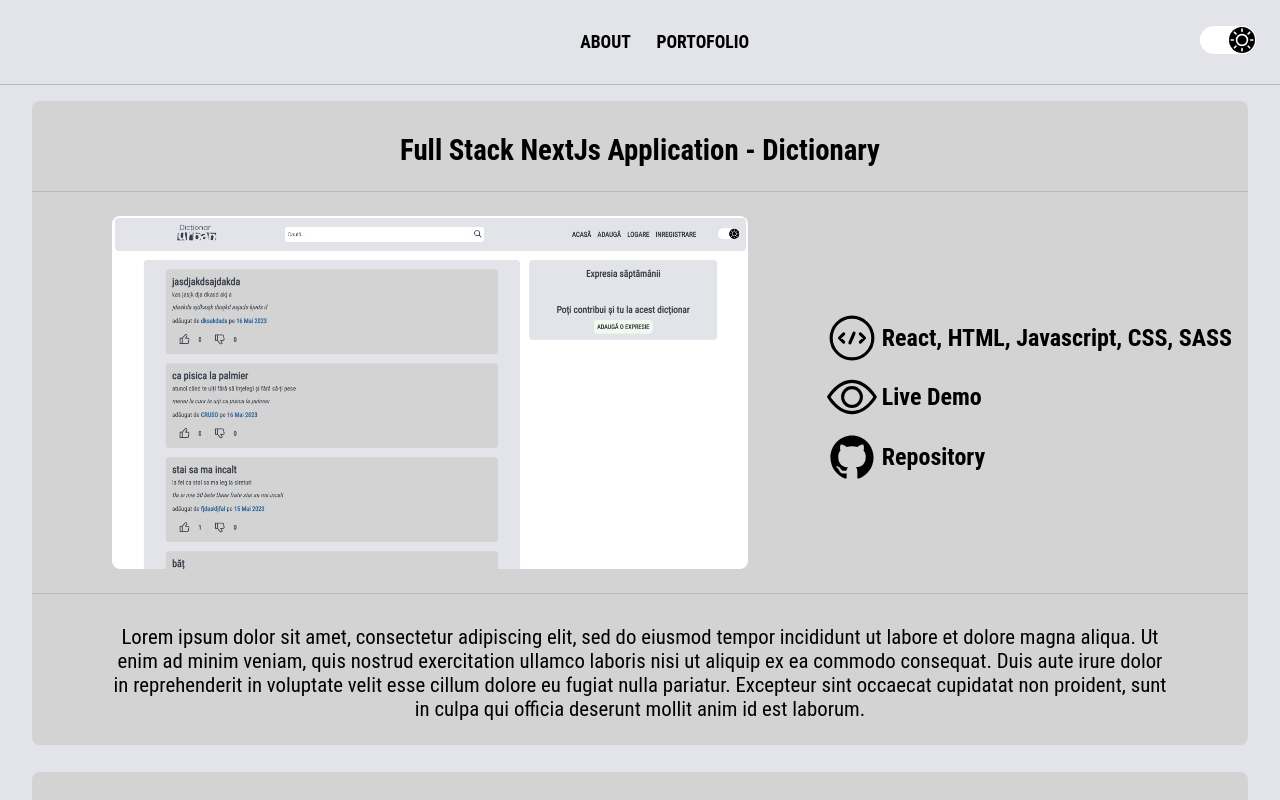
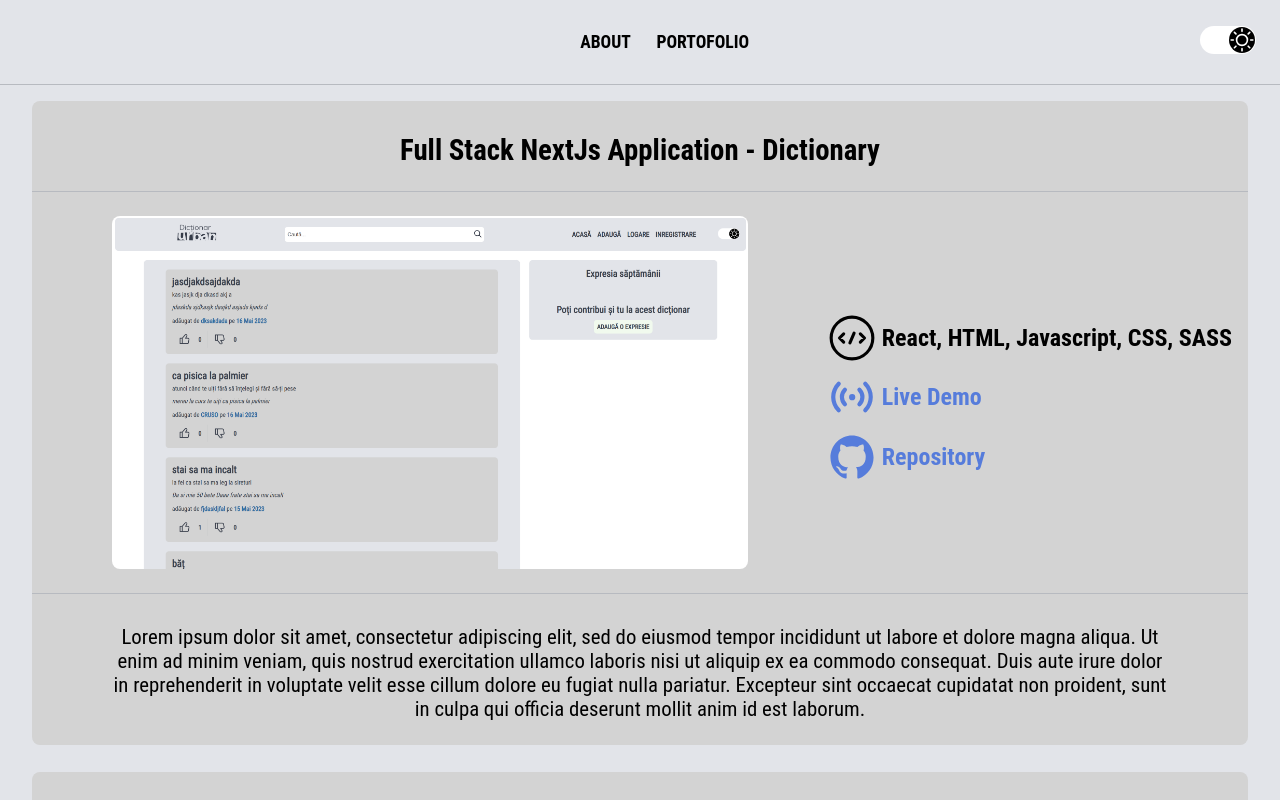
Before and after one commit to ioancruso/portfolio, a Next.js app: page /projects in a window 1280 px wide. Shown: the top 800 px of the page. Built offline with nearby package versions, Linux system fonts and the light colour scheme.

Commit message:
updated some svgs

```diff
--- a/styles/content/components/projectcard.module.scss
+++ b/styles/content/components/projectcard.module.scss
@@ -1,19 +1,11 @@
 //Svgs
 
 .svgColorFill {
-    fill: var(--text-color);
+    fill: var(--button-color);
     transition: stroke 0.3s;
 }
 .svgColorStroke {
     stroke: var(--text-color);
-    transition: stroke 0.3s;
-}
-.svgColorFillInverted {
-    fill: var(--primary-color);
-    transition: stroke 0.3s;
-}
-.svgColorStrokeInverted {
-    stroke: var(--primary-color);
     transition: stroke 0.3s;
 }
 
@@ -122,6 +114,7 @@
 }
 .link {
     cursor: pointer;
+    color: var(--button-color);
     &:hover {
         .socialName {
             color: var(--button-color-hover);
--- a/svgs/demo.js
+++ b/svgs/demo.js
@@ -5,13 +5,16 @@ const Demo = (props) => (
       xmlns="http://www.w3.org/2000/svg"
       width={35}
       height={35}
-        viewBox="0 0 1024 1024"
+      viewBox="0 0 24 24"
       {...props}
     >
+      <g>
         <path
           className={styles.svgColorFill}
-            d="M512 160c320 0 512 352 512 352S832 864 512 864 0 512 0 512s192-352 512-352zm0 64c-225.28 0-384.128 208.064-436.8 288 52.608 79.872 211.456 288 436.8 288 225.28 0 384.128-208.064 436.8-288-52.608-79.872-211.456-288-436.8-288zm0 64a224 224 0 1 1 0 448 224 224 0 0 1 0-448zm0 64a160.192 160.192 0 0 0-160 160c0 88.192 71.744 160 160 160s160-71.808 160-160-71.744-160-160-160z"
+          fillRule="nonzero"
+          d="M6.343 4.939a1 1 0 0 1 0 1.414 8.003 8.003 0 0 0 0 11.317 1 1 0 0 1-1.414 1.414c-3.907-3.906-3.907-10.24 0-14.145a1 1 0 0 1 1.414 0Zm12.731 0c3.907 3.906 3.907 10.24 0 14.145a1 1 0 0 1-1.414-1.414 8.003 8.003 0 0 0 0-11.317 1 1 0 1 1 1.414-1.414ZM9.31 7.812a1 1 0 0 1 0 1.414 3.92 3.92 0 0 0 0 5.544 1 1 0 0 1-1.414 1.415 5.92 5.92 0 0 1 0-8.373 1 1 0 0 1 1.414 0Zm6.959 0a5.92 5.92 0 0 1 0 8.373 1 1 0 0 1-1.414-1.415 3.92 3.92 0 0 0 0-5.544 1 1 0 1 1 1.414-1.414Zm-4.187 2.77a1.5 1.5 0 1 1 0 3 1.5 1.5 0 0 1 0-3Z"
         />
+      </g>
     </svg>
   )
   export default Demo
```
Lines whose indentation alone changed are shown as unchanged.
